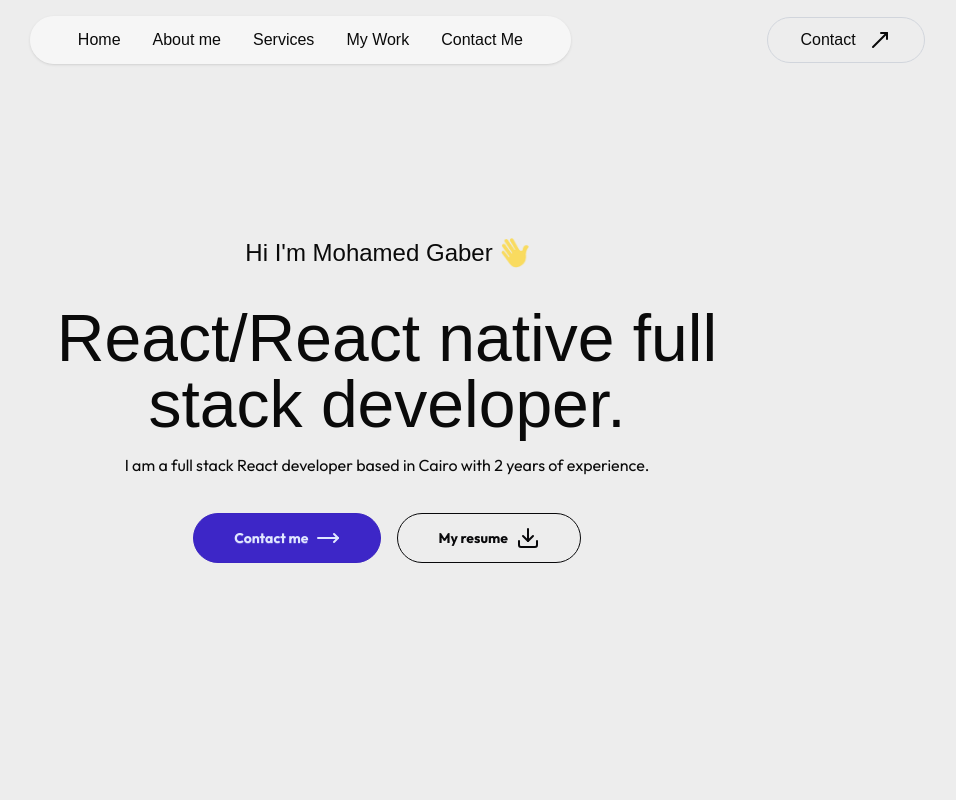
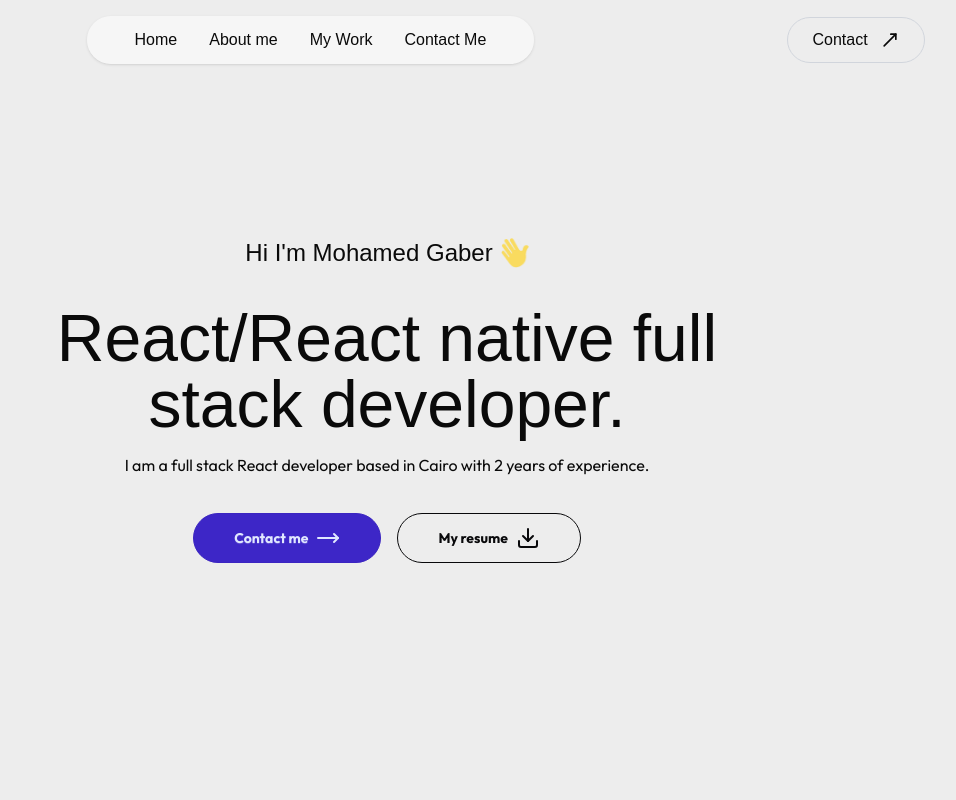
Before and after one commit to G1d00/portfolio, a Next.js app: page / in a window 1280 px wide. Shown: the top 800 px of the page, without its empty margins (253-1209 px from the left). Built offline with nearby package versions, Linux system fonts and the light colour scheme; a web font is replaced by a local one.

Commit message:
add navigation

```diff
--- a/app/layout.tsx
+++ b/app/layout.tsx
@@ -25,7 +25,7 @@
     <html
       lang="en"
       data-theme="light"
-      className={`${outfit.variable} ${ovo.variable} h-full antialiased`}
+      className={`${outfit.variable} ${ovo.variable} h-full antialiased scroll-smooth`}
     >
       <body className="min-h-full flex flex-col">{children}</body>
     </html>
--- a/components/Contact.tsx
+++ b/components/Contact.tsx
@@ -2,7 +2,7 @@
 
 const Contact = () => {
   return (
-    <div className='text-center mt-70'>
+    <div className='text-center mt-70' id='contact'>
         <h4 className='text-center mb-2 text-lg font-ovo'>Connect with me</h4>
         <h2 className='text-center text-5xl font-ovo'>Get in touch</h2>
         <p className='text-center max-w-2xl mx-auto mt-5 mb-12 font-ovo'>I would love to hear from you about any offers, please use my email below.</p>
--- a/components/Footer.tsx
+++ b/components/Footer.tsx
@@ -13,7 +13,7 @@
     <div className='mt-0'>
         <div className='flex flex-row gap-1 justify-center items-center mb-10'>
             <Mail className=''/>
-            <a className='font-ovo'>mohamedgaber9822@gmail.com</a>
+            <a className='font-ovo underline cursor-pointer'>mohamedgaber9822@gmail.com</a>
         </div>
         <div className='text-center border-t border-gray-400 mx-[10%] py-3 sm:flex items-center justify-center'>
             <p>© {year} Mohamed Gaber</p>
--- a/components/Header.tsx
+++ b/components/Header.tsx
@@ -1,20 +1,56 @@
+'use client'
+
 import React from 'react'
 import Image from 'next/image'
-import temp from "../assets/temp.png"
 import wave from "../assets/wave.png"
-import { Hand, MoveRight, Download } from 'lucide-react';
+import { MoveRight, Download } from 'lucide-react';
 
 const Header = () => {
+
+  const scrollToSection = (event: any) => {
+    event.preventDefault();
+
+    const target = document.getElementById(
+        event.currentTarget.hash.slice(1)
+    );
+
+    if (!target) {
+        console.error(`Section not found: ${event.currentTarget.hash}`);
+        return;
+    }
+
+    const start = window.scrollY;
+    const destination = target.getBoundingClientRect().top + start - 80;
+    const duration = 1000; // milliseconds
+    let startTime;
+
+    const animate = (time: any) => {
+        startTime ??= time;
+        const progress = Math.min((time - startTime) / duration, 1);
+        const eased = 1 - (1 - progress) ** 3;
+
+        window.scrollTo(0, start + (destination - start) * eased);
+
+        if (progress < 1) window.requestAnimationFrame(animate);
+    };
+
+    window.requestAnimationFrame(animate);
+    };
+
   return (
-    <div className='w-11/12 max-w-3xl text-center flex flex-col items-center justify-center gap-4 mx-auto h-screen'>
+    <div className='w-11/12 max-w-3xl text-center flex flex-col items-center justify-center gap-4 mx-auto h-screen' id='home'>
       {/* <Image src={temp} alt='' className='w-30 h-auto rounded-full'/> */}
       <h3 className='flex items-center justify-center gap-2 text-xl md:text-2xl mb-5 font-ovo'>Hi I'm Mohamed Gaber<Image src={wave} alt='' className='w-7'/></h3>
       <h1 className='text-3xl sm:text-6xl lg:text-[66px] font-ovo'>React/React native full stack developer.</h1>
       <p>I am a full stack React developer based in Cairo with 2 years of experience.</p>
       <div className='flex gap-4 mt-5'>
-        <button className="btn btn-active btn-primary rounded-4xl px-10 py-6">
-          <a className='flex flex-row items-center justify-center gap-2'>Contact me <MoveRight/></a>
-        </button>
+        <a
+          href="#contact"
+          onClick={scrollToSection}
+          className="btn btn-active btn-primary rounded-4xl px-10 py-6 flex items-center justify-center gap-2"
+        >
+          Contact me <MoveRight />
+        </a>
         <button className="btn btn-neutral btn-outline rounded-4xl px-10 py-6">
           <a className='flex flex-row items-center justify-center gap-2'>My resume <Download/></a>
         </button>
--- a/components/Introduction.tsx
+++ b/components/Introduction.tsx
@@ -5,7 +5,7 @@
 
 const Introduction = () => {
   return (
-    <div className='w-full scroll-mt-10 py-10 px-[12%]'>
+    <div className='w-full scroll-mt-20 py-10 px-[12%]' id="about">
         <h4 className='text-xl text-center'>Introduction</h4>
         <h2 className='text-5xl font-ovo text-center'>About me</h2>
         <div className='flex flex-col items-center my-20'>
--- a/components/NavBar.jsx
+++ b/components/NavBar.tsx
@@ -9,6 +9,36 @@
 
   const [isMenuOpen, setIsMenuOpen] = useState(false);
   const [isScrolled, setIsScrolled] = useState(false);
+
+  const scrollToSection = (event: any) => {
+    event.preventDefault();
+
+    const target = document.getElementById(
+        event.currentTarget.hash.slice(1)
+    );
+
+    if (!target) {
+        console.error(`Section not found: ${event.currentTarget.hash}`);
+        return;
+    }
+
+    const start = window.scrollY;
+    const destination = target.getBoundingClientRect().top + start - 80;
+    const duration = 1000; // milliseconds
+    let startTime;
+
+    const animate = (time: any) => {
+        startTime ??= time;
+        const progress = Math.min((time - startTime) / duration, 1);
+        const eased = 1 - (1 - progress) ** 3;
+
+        window.scrollTo(0, start + (destination - start) * eased);
+
+        if (progress < 1) window.requestAnimationFrame(animate);
+    };
+
+    window.requestAnimationFrame(animate);
+    };
 
   useEffect(() => {
     const handleScroll= () => setIsScrolled(window.scrollY > 0)
@@ -26,19 +56,18 @@
         <nav className={`flex items-center justify-between px-5 lg:px-8 xl:px-[8%] py-4 fixed w-full z-50 transition-all duration-300 ${isScrolled ? 'bg-white/50 backdrop-blur-lg shadow-sm' : ""}`}>
             <div/>
             <ul className={`hidden md:flex items-center gap-6 lg:gap-8 px-12 py-3 font-ovo ${isScrolled ? "" : "rounded-full shadow-sm bg-white/50"}`}>
-                <li><a href=''>Home</a></li>
-                <li><a href=''>About me</a></li>
-                <li><a href=''>Services</a></li>
-                <li><a href=''>My Work</a></li>
-                <li><a href=''>Contact Me</a></li>
+                <li><a onClick={scrollToSection} href='#home'>Home</a></li>
+                <li><a onClick={scrollToSection} href='#about'>About me</a></li>
+                <li><a onClick={scrollToSection} href='#work'>My Work</a></li>
+                <li><a onClick={scrollToSection} href='#contact'>Contact Me</a></li>
             </ul>
             <div className='flex items-center gap-4'>
                 {/* <button className='cursor-pointer'>
                     <Moon className=''/>
                     <Sun className='dark:hidden'/>
                 </button> */}
-                <a className='hidden lg:flex items-center gap-3 px-8 py-2.5 border border-gray-300 rounded-full hover:bg-slate-100/70 ml-4 font-ovo' href=''>
-                    Contact <MoveUpRight className=''/>
+                <a onProgress={scrollToSection} className='hidden lg:flex items-center gap-3 px-6 py-2.5 border border-gray-300 rounded-full hover:bg-slate-100/70 ml-4 font-ovo' href='#contact'>
+                    Contact <MoveUpRight className='w-5'/>
                 </a>
                 <button onClick={() => {setIsMenuOpen(true)}} className='flex md:hidden cursor-pointer'>
                     <Menu />
@@ -49,11 +78,10 @@
                 <button onClick={() => {setIsMenuOpen(false)}} className='cursor-pointer'>
                     <X />
                 </button>
-                <li><a href=''>Home</a></li>
-                <li><a href=''>About me</a></li>
-                <li><a href=''>Services</a></li>
-                <li><a href=''>My Work</a></li>
-                <li><a href=''>Contact Me</a></li>
+                <li><a onClick={scrollToSection} href='#home'>Home</a></li>
+                <li><a onClick={scrollToSection} href='#about'>About me</a></li>
+                <li><a onClick={scrollToSection} href='#work'>My Work</a></li>
+                <li><a onClick={scrollToSection} href='#contact'>Contact Me</a></li>
             </ul>
         </nav>
     </>
--- a/components/Portfolio.tsx
+++ b/components/Portfolio.tsx
@@ -39,7 +39,7 @@
     ],
   };
   return (
-    <div className='mt-20 w-full px-[12%] py-10 scroll-mt-20'>
+    <div className='mt-20 w-full px-[12%] py-10 scroll-mt-20' id='work'>
         <h4 className='text-center mb-2 text-lg font-ovo'>My portfolio</h4>
         <h2 className='text-center text-5xl font-ovo'>My latest work</h2>
         <p className='text-center max-w-2xl mx-auto mt-5 mb-12 font-ovo'>Welcome to my portfolio! Explore a collection of projects showcasing my expertise.</p>
```
